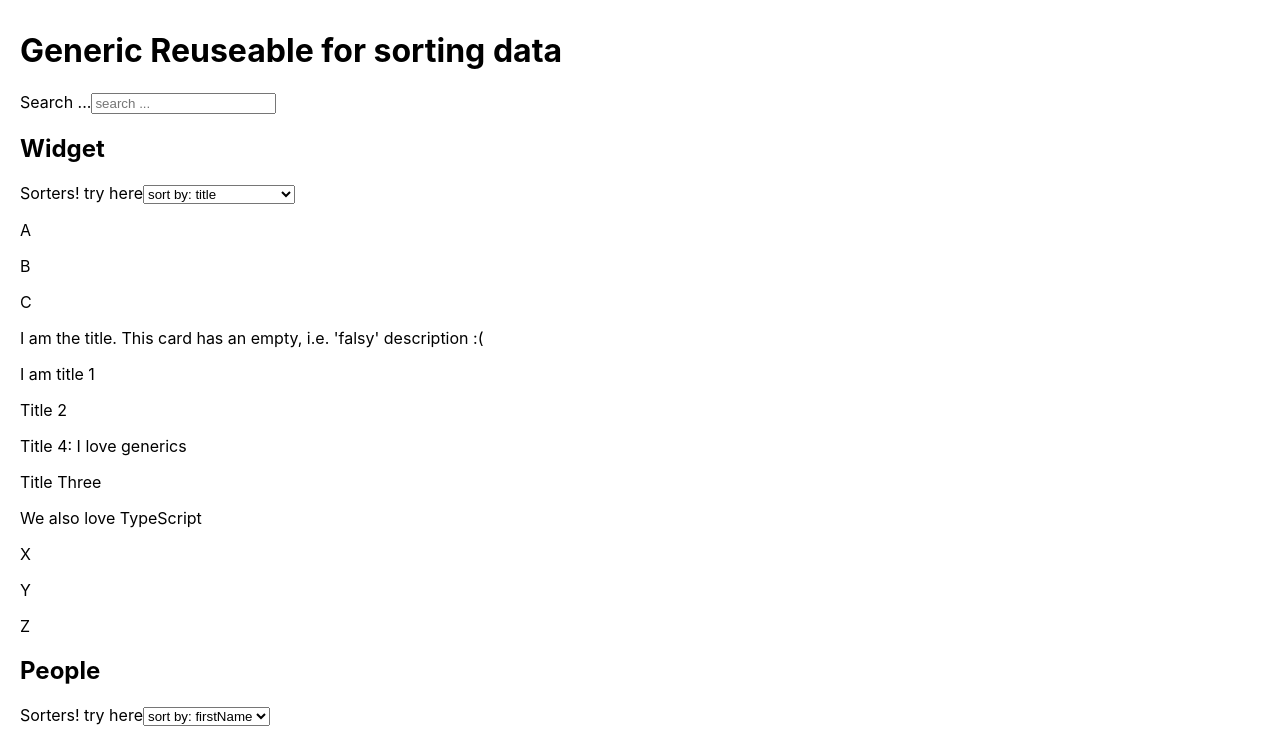
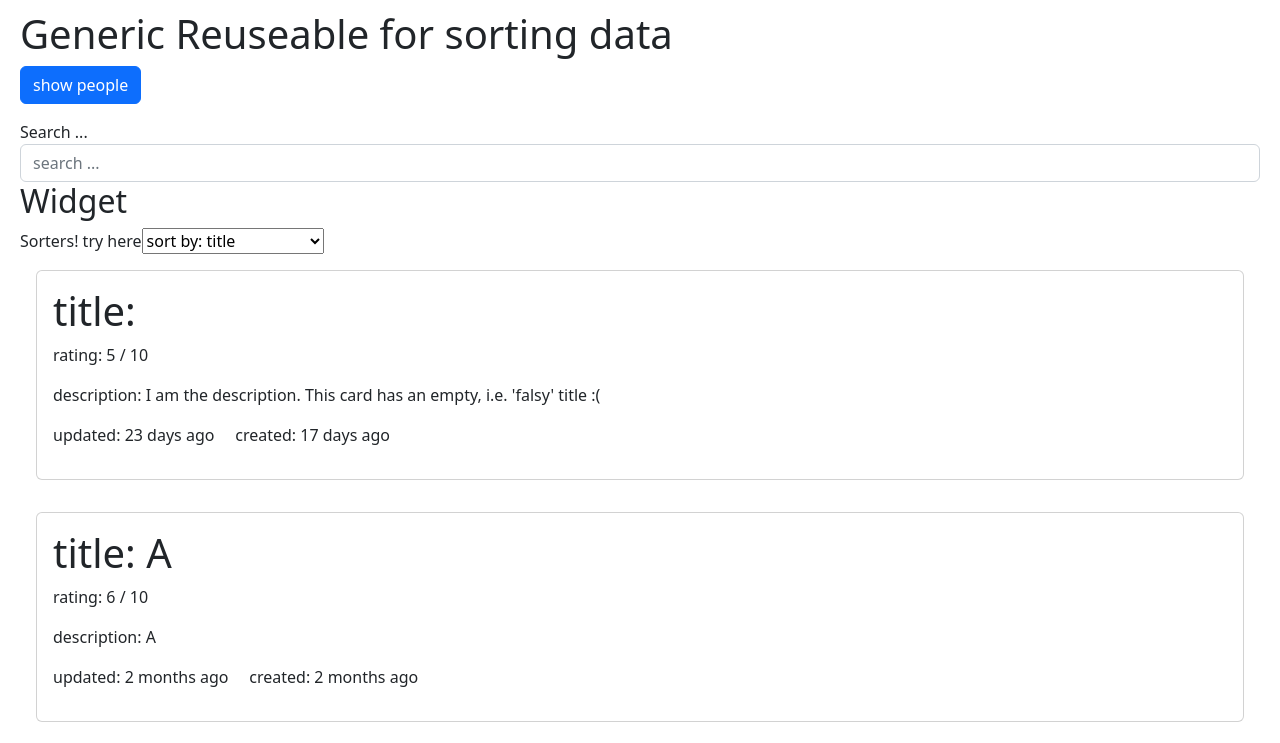
Before and after one commit to khach2010/generic-search-filter-typescript, a React (Create React App) app: page / in a window 1280 px wide. Shown: the top 743 px of the page. Built offline with nearby package versions, Linux system fonts and the light colour scheme.

Commit message:
update UI

```diff
--- a/package.json
+++ b/package.json
@@ -10,8 +10,12 @@
     "@types/node": "^16.18.3",
     "@types/react": "^18.0.25",
     "@types/react-dom": "^18.0.9",
+    "bootstrap": "^5.2.3",
+    "moment": "^2.29.4",
+    "node-sass": "^7.0.3",
     "react": "^18.2.0",
     "react-dom": "^18.2.0",
+    "react-moment": "^1.1.2",
     "react-scripts": "5.0.1",
     "typescript": "^4.9.3",
     "web-vitals": "^2.1.4"
--- a/src/App.tsx
+++ b/src/App.tsx
@@ -1,4 +1,6 @@
 import React, { useState } from 'react';
+import PersonRenderer from './components/rendereres/PeopleRenderer';
+import WidgetRenderer from './components/rendereres/WidgetRenderer';
 import { SearchInput } from './components/SearchInput';
 import { Sorters } from './components/Sorters';
 import Person from './interfaces/Person';
@@ -15,15 +17,18 @@ function App() {
   const [widgetProperty, setWidgetProperty] = useState<Property<Widget>>({property: 'title'})
   const [personProperty, setPersonProperty] = useState<Property<Person>>({property: 'firstName'})
   console.log(widgets[0])
+  const [showPeople, setShowPeople] = useState<boolean>(false)
+  const buttonText = showPeople ? 'show widget' : 'show people'
 
   return (
     <div className="App">
       <h1>Generic Reuseable for sorting data</h1>
+      <button className='btn btn-primary' onClick={() => setShowPeople(!showPeople)}>{buttonText}</button>
 
       <SearchInput  setSearchQuery={(query) =>
         setQuery(query)} />
 
-
+        {!showPeople && (
           <div>
           <h2>Widget</h2>
           <Sorters object={widgets[0]} setProperty={(property) => setWidgetProperty({property})} />
@@ -32,11 +37,14 @@ function App() {
           .filter((w) => genericSearch(w, ['title', 'description'], query, false))
           .sort((a,b) => genericSort(a,b, widgetProperty.property))
           .map((w) => {
-          return <p key={w.id}>{w.title}</p>
+            return <WidgetRenderer {...w} />
+
           })}
         </div>
+        )}
 
 
+        {showPeople && (
             <div>
             <h2>People</h2>
             <Sorters object={people[0]} setProperty={(property) => setPersonProperty({property})} />
@@ -45,9 +53,11 @@ function App() {
             .filter((p) => genericSearch(p, ['firstName', 'lastName', 'eyeColor'], query, false))
             .sort((a,b) => genericSort(a,b, personProperty.property))
             .map((per) => {
-          return <p key={per.firstName}>{per.firstName}</p>
+              return <PersonRenderer {...per} />
             })}
           </div>
+        )}
+
 
     </div>
   );
--- /dev/null
+++ b/src/components/rendereres/PeopleRenderer.tsx
@@ -0,0 +1,21 @@
+import React from 'react'
+import Moment from 'react-moment'
+import Person from '../../interfaces/Person'
+
+export default function PersonRenderer(props: Person) {
+  const {firstName, lastName, birthday, eyeColor } = props
+
+  return (
+    <div className='col-12 p-3'>
+      <div className='card'>
+        <div className="card-body">
+          <h1 className='card-title'>{firstName} - {lastName}</h1>
+          <ul>
+            <li className='card-text'>👀 eye color: {eyeColor}</li>
+            <li className='card-text'>🎂 birthday: {<Moment date={birthday} />}</li>
+          </ul>
+        </div>
+      </div>
+    </div>
+  )
+}
--- /dev/null
+++ b/src/components/rendereres/WidgetRenderer.tsx
@@ -0,0 +1,23 @@
+import React from 'react'
+import Moment from 'react-moment'
+import Widget from '../../interfaces/Widget'
+
+export default function WidgetRenderer(props: Widget) {
+  const {title, isSpecialCard, rating, updated, created, description} = props
+
+  return (
+    <div className='col-12 p-3'>
+      <div className={isSpecialCard ? 'card specialCard' : 'card'}>
+        <div className="card-body">
+          <h1 className='card-title'>title: {title}</h1>
+          <p className='card-text'>rating: {rating} / 10</p>
+          <p className='card-text'>description: {description}</p>
+          <p className='cart-text'>
+            updated: {<Moment fromNow date={updated} />} &nbsp;&nbsp;&nbsp;
+            created: {<Moment fromNow date={created} />}
+          </p>
+        </div>
+      </div>
+    </div>
+  )
+}
--- a/src/index.tsx
+++ b/src/index.tsx
@@ -1,6 +1,8 @@
 import React from 'react';
 import ReactDOM from 'react-dom/client';
 import './index.css';
+import 'bootstrap/dist/css/bootstrap.css'
+import '../src/styles/styles.scss'
 import App from './App';
 import reportWebVitals from './reportWebVitals';
 
--- /dev/null
+++ b/src/styles/styles.scss
@@ -0,0 +1,3 @@
+.specialCard {
+  background: linear-gradient(64deg, rgba(255,0,0,1) 0%, rgba(255,255,0,1) 30%, rgba(5,193,255,1)70%, rgba(158,31,255,1) 100%); /* w3c */
+}
```
Also changed, not shown: 1 other file (tests, documents, lock files or other folders). Lines whose indentation alone changed are shown as unchanged.
